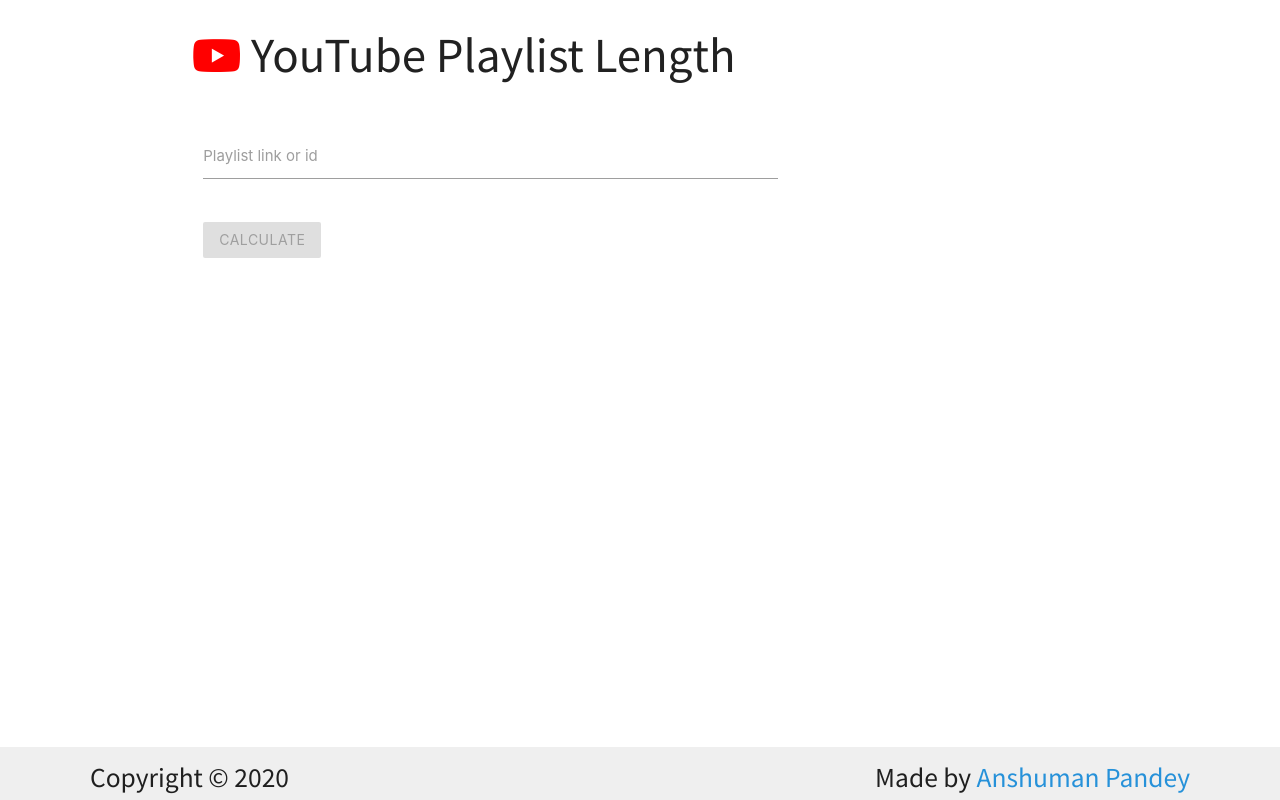
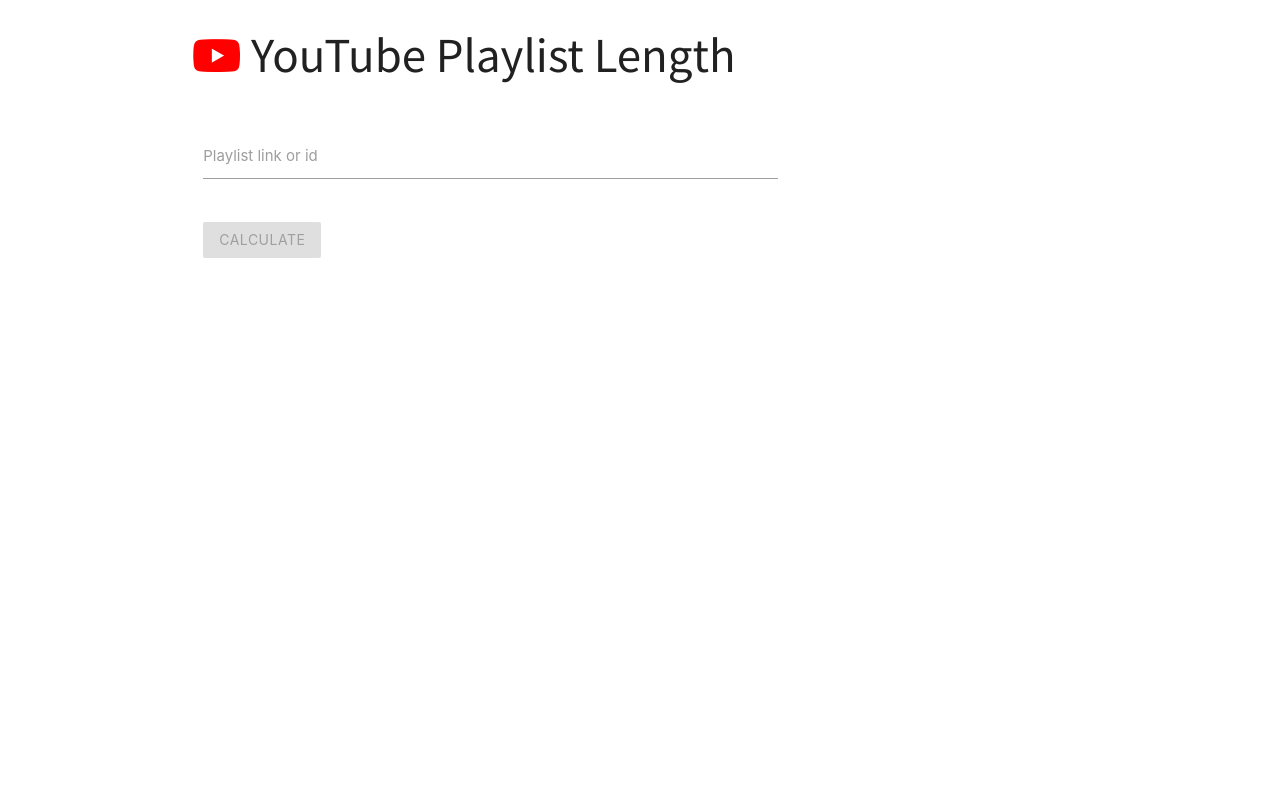
Before and after one commit to pandeymangg/youtube-playlist-length, a React (Create React App) app in the folder client/: page / in a window 1280 px wide. Built offline with nearby package versions, Linux system fonts and the light colour scheme.

Commit message:
refactor directories

```diff
--- a/client/src/App.js
+++ b/client/src/App.js
@@ -1,8 +1,7 @@
 import React from "react";
-import Home from "./components/home";
-import Calculate from "./components/calculate";
 import { Route } from "react-router-dom";
-import Footer from "./components/Footer";
+import Calculate from "./pages/calculate";
+import Home from "./pages/home";
 import "./App.css";
 
 function App() {
@@ -12,8 +11,6 @@
         <Route path="/" component={Home} />
         <Route path="/calculate/:playlistId" component={Calculate} />
       </div>
-
-      <Footer />
     </div>
   );
 }
--- a/client/src/components/Footer.css
+++ /dev/null
@@ -1,12 +0,0 @@
-.footer {
-    margin-top: 1.5rem;
-    background: #efefef;
-    font-family: Noto Sans JP, sans-serif;
-}
-
-.footer-container {
-   margin: auto;
-   display: flex;
-   justify-content: space-between;
-   max-width: 1100px;
-}
--- a/client/src/components/Footer.js
+++ /dev/null
@@ -1,29 +0,0 @@
-import React from "react";
-import './Footer.css'
-
-const Footer = () => {
-    return (
-        <footer className="footer" >
-            <div className="footer-container" >
-                <div>
-                    <h5 style={{ fontWeight: "normal" }} >Copyright &copy; {new Date().getFullYear()}</h5>
-                </div>
-                <div >
-                    <h5 style={{ fontWeight: "normal" }}>
-                        Made by
-                        <span>
-                            <a href="https://github.com/anshuman9999"
-                            style={{ color: "#2691d9" }}
-                            target="_blank"
-                            rel="noreferrer"
-                            > Anshuman Pandey</a>
-                        </span>
-                    </h5>
-                </div>
-
-            </div>
-        </footer>
-    );
-};
-
-export default Footer;
--- a/client/src/components/calculate.js
+++ b/client/src/pages/calculate/index.jsx
@@ -1,8 +1,8 @@
 import React, { useState, useEffect } from "react";
 import axios from "axios";
-import PlayList from "./playlist";
-import Spinner from "./spinner";
-import ErrorComp from "./errorComp";
+import PlayList from "../../components/Playlist";
+import Spinner from "../../components/Spinner";
+import ErrorComp from "../../components/ErrorComp";
 
 function Calculate({ match }) {
   const playlistId = match.params.playlistId;
@@ -14,6 +14,10 @@
     if (!playlistId) {
       return;
     }
+
+    setLoading(true);
+    setResponse(null);
+    setError(null);
 
     async function getResponse() {
       try {
--- a/client/src/components/home.js
+++ b/client/src/pages/home/index.jsx
@@ -1,11 +1,12 @@
 import React from "react";
-import CalculateForm from "./calculateForm/calculateForm";
+import CalculateForm from "../../components/CalculateForm";
 
 function Home({ history }) {
-  const handleCalculateFormsubmit = (inputTerm) => {
+  const handleCalculateFormSubmit = (inputTerm) => {
     const inputParams = inputTerm.split("?");
     const urlParams = new URLSearchParams(inputParams[1]);
-    const id = urlParams.get("list") ? urlParams.get("list") : inputTerm;
+    const list = urlParams.get("list");
+    const id = list || inputTerm;
 
     history.push({
       pathname: `/calculate/${id}`,
@@ -20,9 +21,7 @@
       </h3>
       <br></br>
       <div className="row">
-        <CalculateForm
-          calculateFormSubmit={handleCalculateFormsubmit}
-        ></CalculateForm>
+        <CalculateForm calculateFormSubmit={handleCalculateFormSubmit} />
       </div>
     </div>
   );
```
Also changed, not shown: client/src/components/ErrorComp.jsx (renamed from client/src/components/errorComp.js), client/src/components/Playlist.jsx (renamed from client/src/components/playlist.js), client/src/components/Spinner.jsx (renamed from client/src/components/spinner.js), client/src/components/calculateForm/index.jsx (renamed from client/src/components/calculateForm/calculateForm.js).
